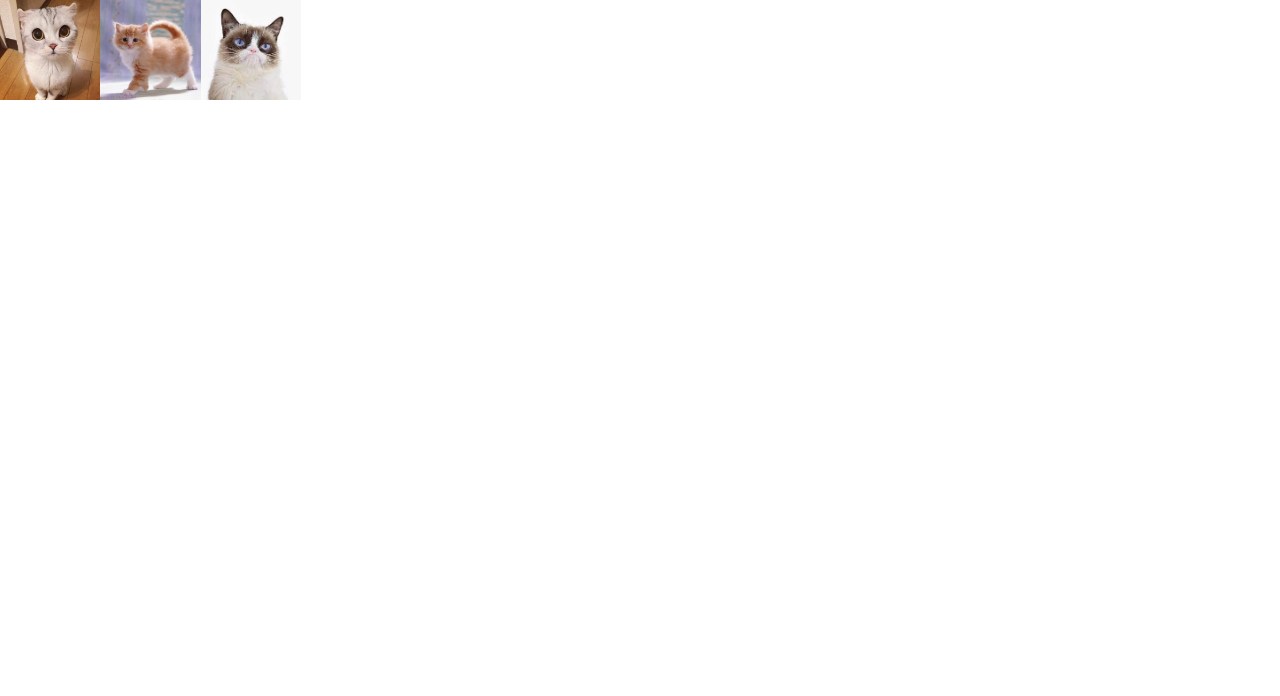
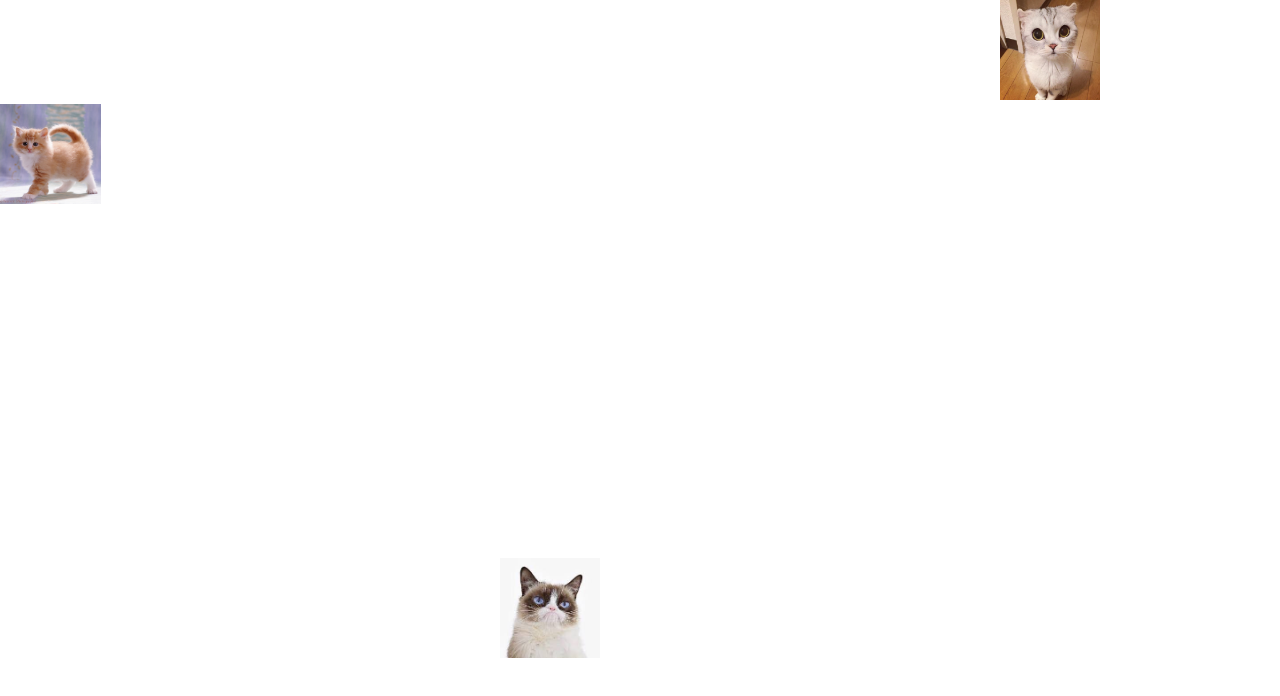
Before and after one commit to jessieengstrom/herding-cats, a React (Create React App) app: page / in a window 1280 px wide. Shown: the top 696 px of the page. Built offline with nearby package versions, Linux system fonts and the light colour scheme.

Commit message:
Moved cats to beginning locations.

```diff
--- a/src/components/Curious.js
+++ b/src/components/Curious.js
@@ -4,7 +4,9 @@ import curious from '../curious.jpg';
 class Curious extends React.Component {
     render() {
         return (
-            <img src={curious} />
+            <div className='curious-image'>
+                <img src={curious} />
+            </div>
         )
     }
 }
--- a/src/components/Grumpy.js
+++ b/src/components/Grumpy.js
@@ -4,7 +4,9 @@ import grumpy from '../grumpy.jpg';
 class Grumpy extends React.Component {
     render() {
         return (
-            <img src={grumpy} />
+            <div className='grumpy-image'>
+                <img src={grumpy} />
+            </div>
         )
     }
 }
--- a/src/components/Small.js
+++ b/src/components/Small.js
@@ -4,7 +4,9 @@ import small from '../small.png'
 class Small extends React.Component {
     render() {
         return (
-            <img src={small} />
+            <div className='small-image'>
+                <img src={small} />
+            </div>
         )
     }
 }
--- a/src/css/App.css
+++ b/src/css/App.css
@@ -1,3 +1,19 @@
 img {
   height: 100px
 }
+
+.curious-image {
+    margin-right: 0;
+    margin-left: 1000px;
+}
+
+.grumpy-image {
+    margin-top: 350px;
+    margin-left: 500px;
+}
+
+.small-image {
+    margin-right: 1000px;
+    margin-left: 0;
+    margin-top: 0;
+}
```
